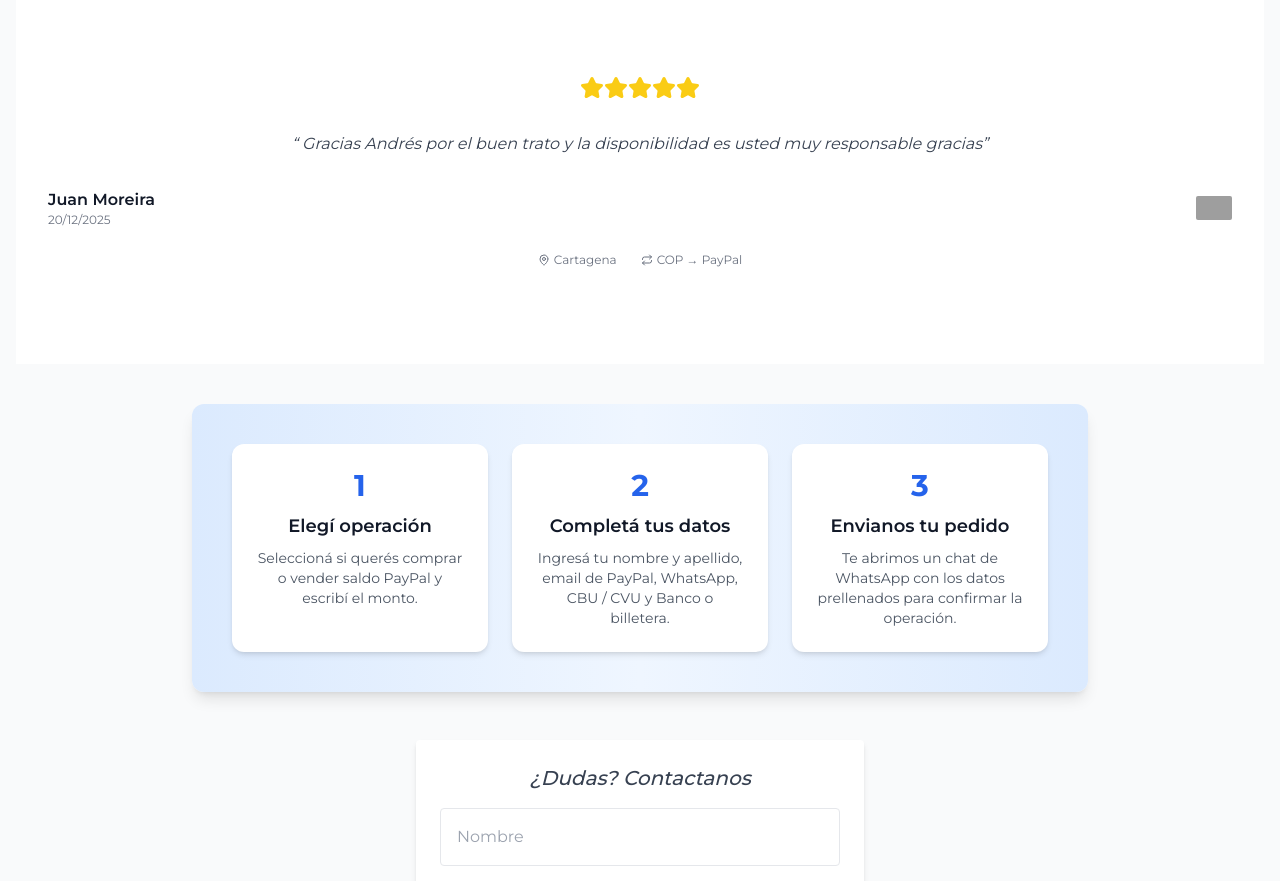
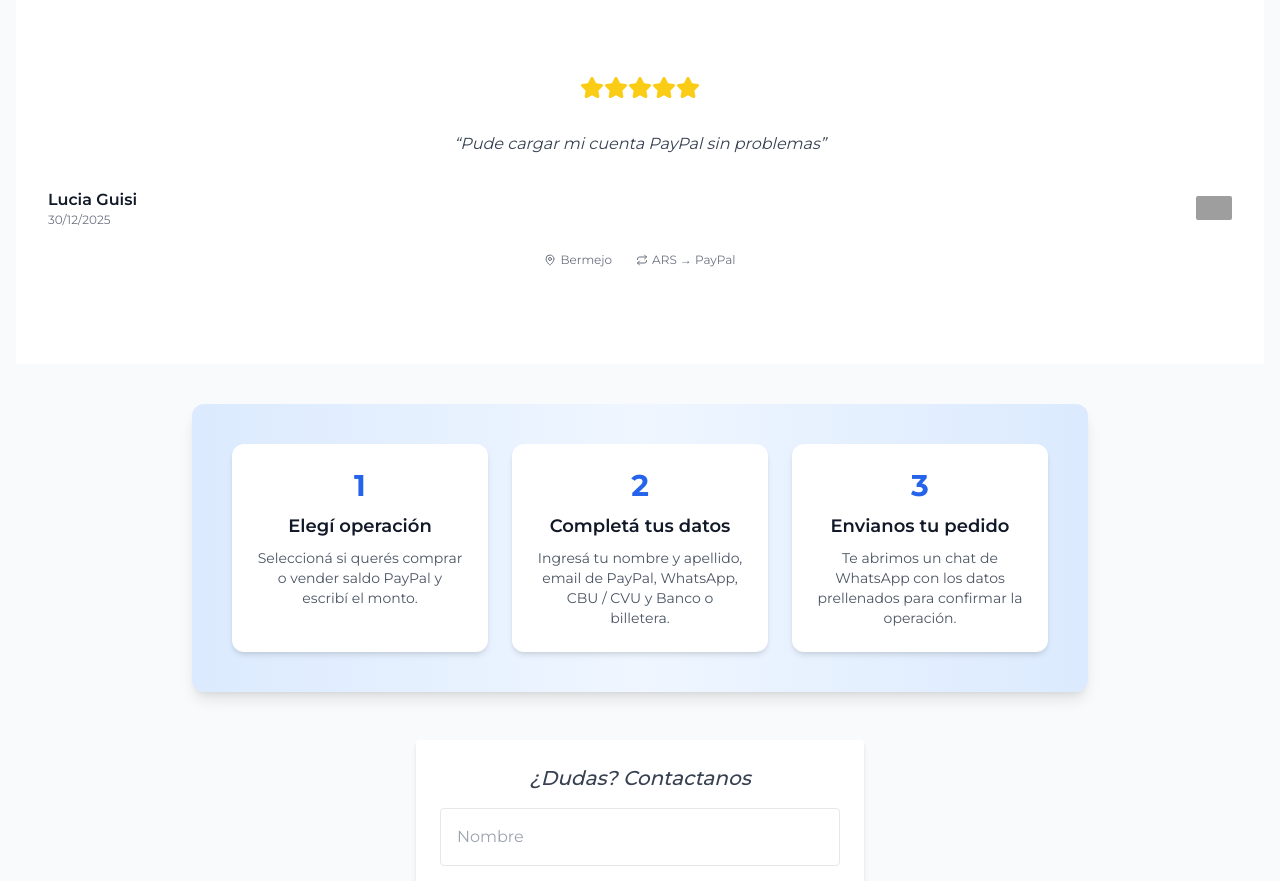
Before and after one commit to andigausckus36-debug/paypal, a React (Vite) app: page / in a window 1280 px wide. Shown: the part 2560-3441 px from the top of the page. Built offline with nearby package versions, Linux system fonts and the light colour scheme; no server answers; grey boxes are pictures that could not be loaded.

Commit message:
actualización

```diff
--- a/src/components/Reseñas.jsx
+++ b/src/components/Reseñas.jsx
@@ -12,6 +12,25 @@ const FLAGS = {
 
 // Reseñas
 const reseñasData = [
+  {
+    nombre: "Lucia Guisi",
+    comentario: "Pude cargar mi cuenta PayPal sin problemas",
+    fecha: "2025-12-30",
+    estrellas: 5,
+    bandera: "ar",
+    ciudad: " Bermejo",
+    metodo: "ARS → PayPal",
+  },
+
+  {
+    nombre: "Gabriela Aguirre",
+    comentario: "Recomiendo este servicio todo salió bien",
+    fecha: "2025-12-29",
+    estrellas: 5,
+    bandera: "ar",
+    ciudad: " Córdoba",
+    metodo: "ARS → PayPal",
+  },
   {
   nombre: " Juan Moreira",
     comentario: " Gracias Andrés por el buen trato y la disponibilidad es usted muy responsable gracias",
```
